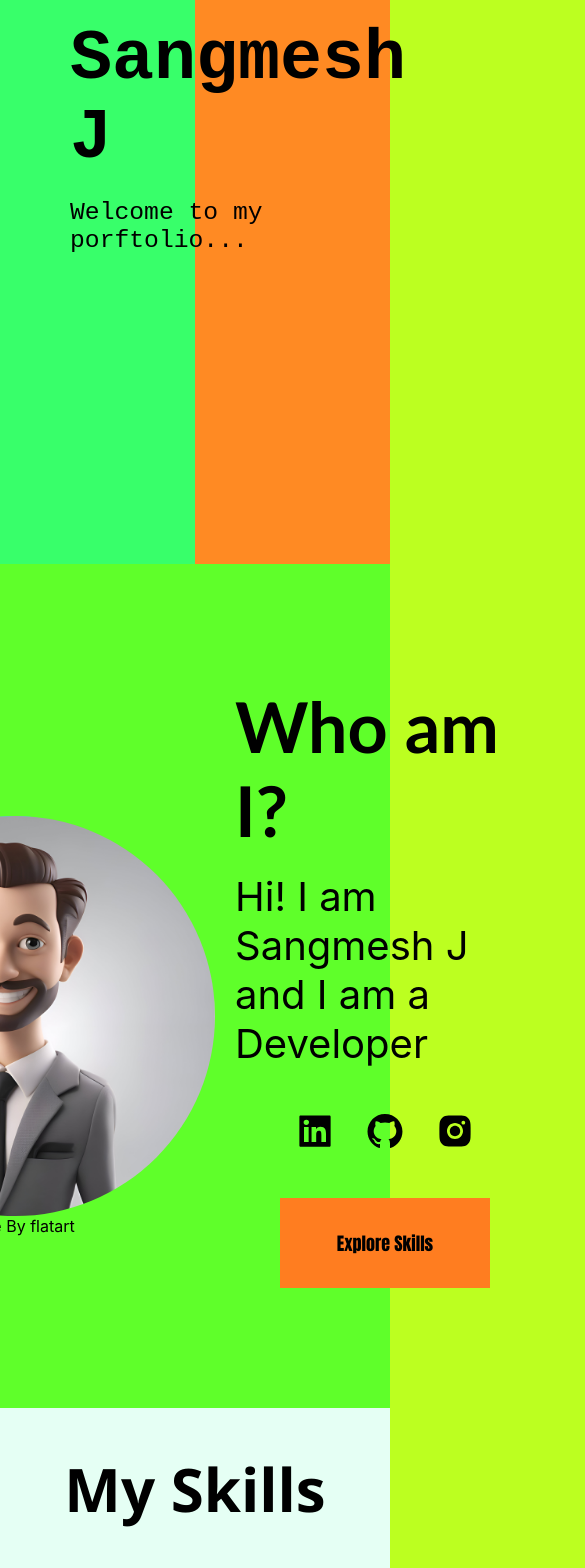
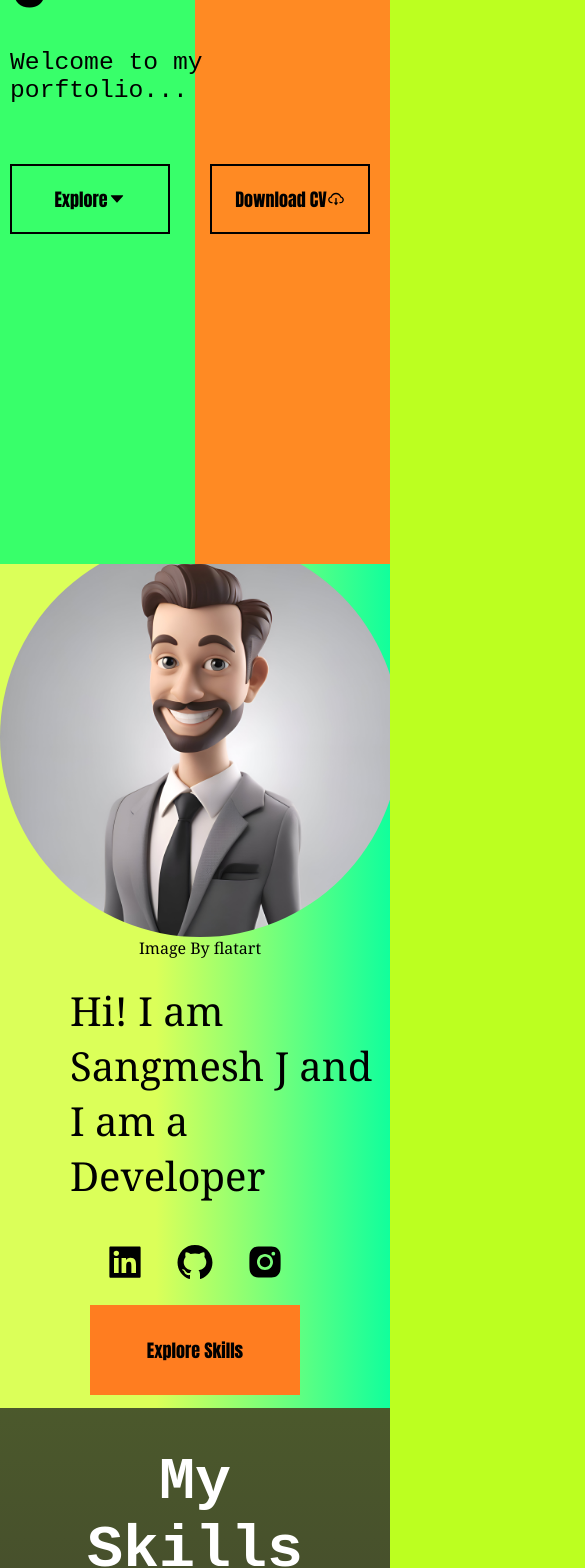
Before and after one commit to Sangmesh0011/myportfolio, a React (Create React App) app in the folder frontend/: page / in a window 390 px wide. Shown: the part 280-1848 px from the top of the page, 585 px wide, since content can reach past the window. Built offline with nearby package versions, Linux system fonts and the light colour scheme.

Commit message:
minor changes some responsiveness

```diff
--- a/frontend/src/App.css
+++ b/frontend/src/App.css
@@ -2,7 +2,7 @@
   margin: 0;
   padding: 0;
   box-sizing: border-box;
-
+  font-family: Cambria, Cochin, Georgia, Times, 'Times New Roman', serif;
 }
 body{
   scrollbar-color: rgb(41, 41, 41);
@@ -152,3 +152,20 @@ h4{
   transition: transform 0.5s ease-in-out;
   cursor: pointer;
 }
+
+@media (width < 785px) {
+    .outermost{
+      display: flex;
+      flex-direction: column;
+    }
+    .btns{
+      margin-top: -300px;
+      margin-left: -40px;
+    }
+    .hero{
+      margin-top: -150px;
+      margin-left: -60px;
+      display: flex;
+      flex-direction: column;
+    }
+}
--- a/frontend/src/assets/projects.js
+++ b/frontend/src/assets/projects.js
@@ -3,7 +3,7 @@ const projects = [
     "id": 1,
     "title": "E-Commerce Website - Shoelifestyle",
     "img": "/shoe.jpeg",
-    "img2": "/shoe.jpg",
+    "img2": "/shoe.jpeg",
     "description": "A react based web app to buy shoes.",
     "detail1": "React JS, Express JS, Node JS, Bootstrap, Redux Toolkit, MongoDB, PayPal API",
     "detail2":"Introducing our cutting-edge e-commerce website developed with React JS, Express JS, Node JS, Bootstrap, Redux Toolkit, MongoDB, and PayPal API. Dive into a user-friendly platform where you can explore a diverse product catalog, effortlessly add items to your cart, and experience a smooth checkout process. Our website ensures secure transactions through PayPal API integration, providing a trustworthy environment for online purchases. Stay updated with real-time order tracking, responsive customer support, and a scalable architecture, making your shopping journey convenient and enjoyable.",
--- a/frontend/src/components/about.css
+++ b/frontend/src/components/about.css
@@ -5,7 +5,7 @@
   display: flex;
   justify-content: center;
   align-items: center;
-  background-color: rgb(95, 255, 42);
+  background: linear-gradient(to right,rgb(219, 255, 89) 40%,rgb(17, 255, 156));
 
 }
 a{
@@ -90,3 +90,24 @@ p {
     height: 70px;
     width: 20x;
 }
+@media (width < 785px){
+  .about{
+    display: flex;
+    flex-direction: column;
+    overflow: hidden;
+  }
+  .right{
+    font-size: small;
+    margin-top: -40px;
+  }
+  .sklbtn{
+    margin-top: -20px;
+    margin-left: -70px;
+  }
+  .social{
+    margin-left: -70px;
+  }
+  h3{
+    visibility: hidden;
+  }
+}
--- a/frontend/src/components/header.css
+++ b/frontend/src/components/header.css
@@ -1,13 +1,10 @@
 .header {
   position: relative;
-
-  background-color: transparent;
   height: 5rem;
   width: 100vw;
   padding: 0px 50px;
   display: flex;
-
-  justify-content: space-between;
+  justify-content: right;
   align-items: center;
   z-index: 2;
 }
@@ -23,6 +20,7 @@
   text-decoration: none;
   color: #000000;
   font-weight: bold;
+  font-family: 'Trebuchet MS', 'Lucida Sans Unicode', 'Lucida Grande', 'Lucida Sans', Arial, sans-serif;
   padding: 8px;
   border-radius: 4px;
   transition: background-color 0.3s ease;
--- a/frontend/src/components/project.css
+++ b/frontend/src/components/project.css
@@ -2,10 +2,11 @@
   background-color: rgb(0, 0, 0);
   height: auto;
   color: white;
+  width: 100vw;
 }
 
 .mainbox {
-  width: 100vw;
+  width: 100%;
   display: flex;
   justify-content: center;
   align-items: center;
@@ -97,3 +98,9 @@ a{
   padding: 40px;
   padding-bottom: 60px;
 }
+
+@media (width < 785px){
+  .project{
+    overflow-x: hidden;
+  }
+}
--- a/frontend/src/components/skills.css
+++ b/frontend/src/components/skills.css
@@ -1,10 +1,14 @@
 .skills-container {
     padding: 40px;
     margin-top: 0px;
-    background-color: #e5fff4;
+    background: linear-gradient(to bottom,#2f2f2fcc,#352c2c);
+    font-family: monospace;
+    color: white;
   }
   .skills-container h2{
+    margin-left: 0;
     font-family: 'Segoe UI', Tahoma, Geneva, Verdana, sans-serif;
+    font-family: monospace;
     font-size: 60px;
     text-align: center;
   }
--- a/frontend/src/screens/projectScreen.css
+++ b/frontend/src/screens/projectScreen.css
@@ -94,3 +94,16 @@ button {
 .card span {
   font-size: 1rem;
 }
+@media (width < 785px){
+  .container{
+    width: 100vw;
+    display: flex;
+    flex-direction: column;
+  }
+  .card{
+    width: 90%;
+    margin-left: 20px;
+    margin-bottom: 30px;
+  }
+
+}
```
